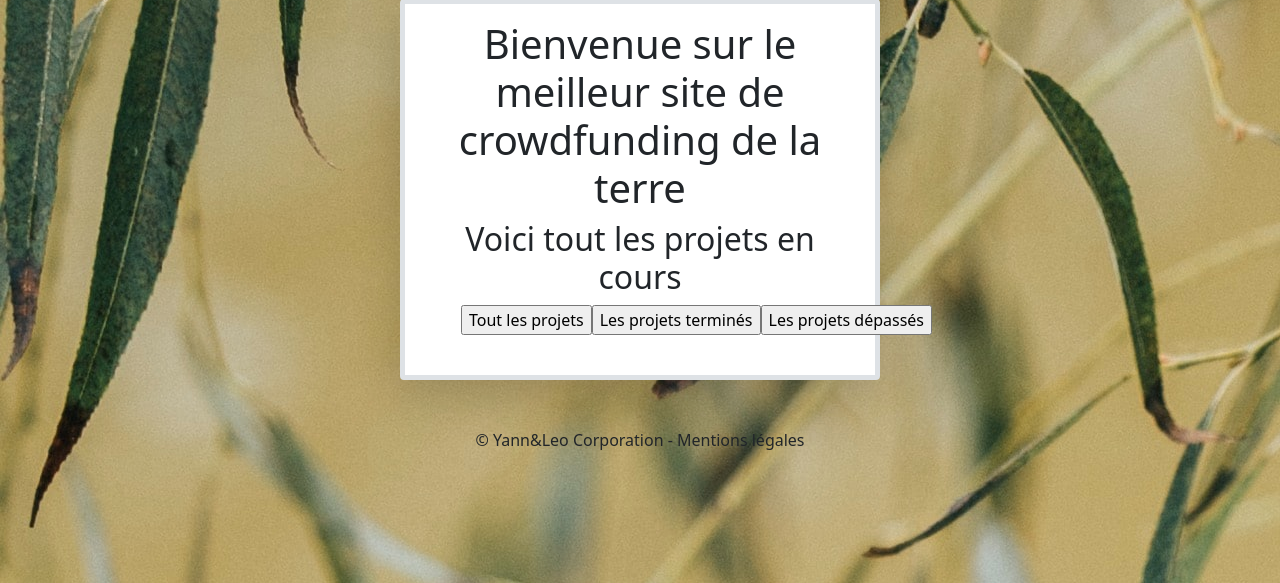
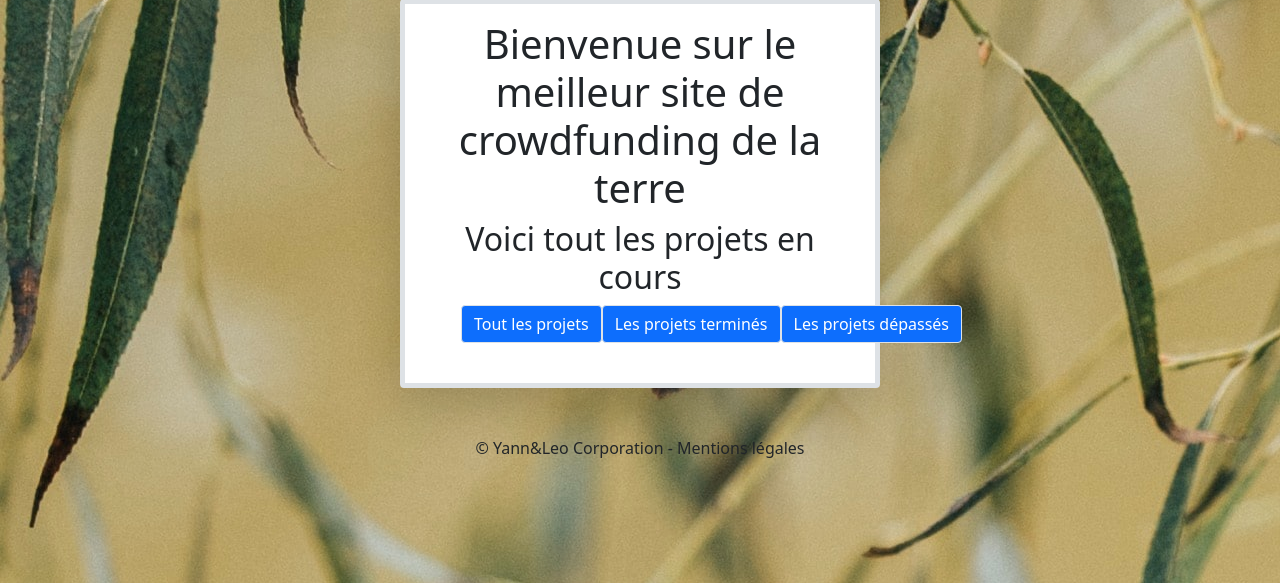
Before and after one commit to muano231/Crowdfunding, a PHP site: page /index.php?affichage=1 in a window 1280 px wide. Shown: the part 127-710 px from the top of the page. Run offline with PHP 8.4, Linux system fonts and the light colour scheme; the visitor is signed in with stand-in values (Sample User, id 1); data that the repository does not hold is empty.

Commit message:
fornt index

```diff
--- a/front/index.php
+++ b/front/index.php
@@ -27,11 +27,11 @@ switch ($affichage){
 
     <div class="d-flex text-center" style="padding-left: 40px;" >
         <form action=""></form>
-        <input type="button" name="tout" id="" value="Tout les projets">
+        <input class="btn btn-primary border" type="button" name="tout" id="" value="Tout les projets">
         <form action=""></form>
-        <input type="button" name="termine" id="" value="Les projets terminés">
+        <input class="btn btn-primary border" type="button" name="termine" id="" value="Les projets terminés">
         <form action=""></form>
-        <input type="button" name="depasse" id="" value="Les projets dépassés">
+        <input class="btn btn-primary border" type="button" name="depasse" id="" value="Les projets dépassés">
     </div>
     <br>
 
```
